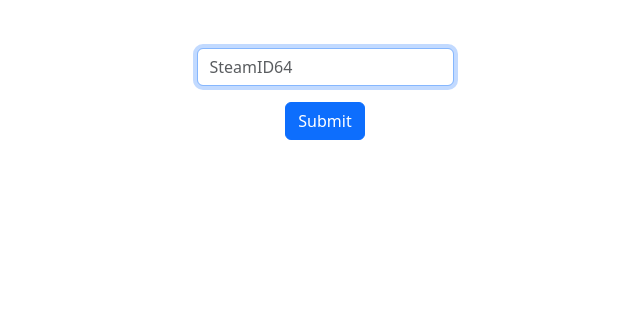
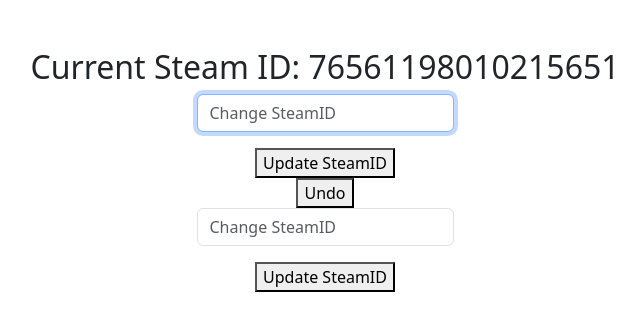
Before and after one commit to SamTheFarmer16/GameList, a Flask app: page /profile in a window 1280 px wide. Shown: the part 76-407 px from the top of the page, without its empty margins (315-959 px from the left). Run offline with Flask 3, Linux system fonts and the light colour scheme; a user stored in the database is signed in; data comes from the database, SQL or seed files in the repository.

Commit message:
Started adding other options to profile

```diff
--- a/app.py
+++ b/app.py
@@ -142,45 +142,44 @@ def index():
 def profile():
     """Allow user to input SteadID64 and update their gamelist"""
 
-    if request.method == "POST":
-        steam_id64 = request.form.get("steam_id64")
-        user_id = session["user_id"]
+    user_id = session["user_id"]
 
-        # Check if SteamID is valid
-        if not steam_id64:
-            return error("must provide steamID", 400)
-        if len(steam_id64) != 17 or not steam_id64.isdigit():
-            return error("invalid steamID", 400)
-        if is_valid_steamid64(steam_id64) == False:
-            return error("Invalid SteamID", 400)
-
-        with sqlite3.connect("gamelist.db") as con:
+    with sqlite3.connect("gamelist.db") as con:
             con.row_factory = sqlite3.Row
             cur = con.cursor()
 
-            # Check if user exists
+            # Check if user has a steamID
             cur.execute("SELECT steam_id FROM users WHERE id = ?", (user_id, ))
             result = cur.fetchone()
             current_steam_id = result["steam_id"] if result else None
 
-            if current_steam_id is None:
+            if request.method == "POST":
+                steam_id64 = request.form.get("steam_id64")
+
+                # Check if SteamID is valid
+                if not steam_id64:
+                    return error("must provide steamID", 400)
+                if is_valid_steamid64(steam_id64) == False:
+                    return error("Invalid SteamID", 400)
+
                 # Insert SteamID into DB
-                cur.execute("UPDATE users SET steam_id = ? WHERE id = ?" , (steam_id64, user_id, ))
-                con.commit()
-
-                # Add new games to list and update current total count
-                library_update(steam_id64, user_id)
-
-            else:
-                if steam_id64 == current_steam_id:
-                    return error("SteamID unchanged", 400)
-                else:
-                    today = date.today().isoformat()
-                    # Delist games the user currently has from steam and add date
-                    cur.execute("UPDATE gamelist SET listed = ?, delist_date = ? WHERE user_id = ?", (0, today, user_id))
+                if current_steam_id is None:
+                    cur.execute("UPDATE users SET steam_id = ? WHERE id = ?" , (steam_id64, user_id, ))
                     con.commit()
 
                     # Add new games to list and update current total count
                     library_update(steam_id64, user_id)
 
-    return render_template("profile.html")
+                else:
+                    if steam_id64 == current_steam_id:
+                        return error("SteamID unchanged", 400)
+                    else:
+                        today = date.today().isoformat()
+                        # Delist games the user currently has from steam and add date
+                        cur.execute("UPDATE gamelist SET listed = ?, delist_date = ? WHERE user_id = ?", (0, today, user_id))
+                        con.commit()
+
+                        # Add new games to list and update current total count
+                        library_update(steam_id64, user_id)
+
+    return render_template("profile.html", current_steam_id=current_steam_id)
--- a/helpers.py
+++ b/helpers.py
@@ -18,6 +18,8 @@ def error(message, code=400):
 def is_valid_steamid64(steamid64):
     """Checks if steamid64 is valid."""
 
+    if len(steamid64) != 17 or not steamid64.isdigit():
+            return False
     try:
         sid = int(steamid64)
     except ValueError:
--- a/templates/profile.html
+++ b/templates/profile.html
@@ -5,10 +5,49 @@
 {% endblock %}
 
 {% block main %}
-    <form action="/profile" method="post">
-        <div class="mb-3">
-            <input autocomplete="off" autofocus class="form-control mx-auto w-auto" name="steam_id64" placeholder="SteamID64" type="text">
-        </div>
-        <button class="btn btn-primary" type="submit">Submit</button>
-    </form>
+    {% if current_steam_id %}
+        <h2>Current Steam ID: {{ current_steam_id }}</h2>
+            <form action="/profile" method="POST" onsubmit="return confirm('Add Steam games to Game Library and remove old SteamIDs games? Will be able to get them back within 30 days');">
+                <div class="mb-3">
+                    <input autocomplete="off" autofocus class="form-control mx-auto w-auto" name="steam_id64" placeholder="Change SteamID" type="text">
+                </div>
+                <button type="submit" name="action" value="add">Update SteamID</button>
+            </form>
+            <button id="undoButton">Undo</button>
+                <div id="undoModal" style="display: none; position: fixed; top: 20%; left: 35%; background: white; border: 1px solid #ccc; padding: 20px; z-index: 1000;">
+                    <form method="POST" action="/profile">
+                        <input type="hidden" name="action" value="undo">
+                        <label for="steam_id">SteamID to Restore:</label>
+                        <input type="text" name="steam_id64" required><br><br>
+
+                        <button type="submit">Submit</button>
+                        <button type="button" onclick="closeModal()">Cancel</button>
+                    </form>
+                </div>
+            <form action="/profile" method="POST" onsubmit="return confirm('Add old SteamID games back to Game Library? This will remove the games tied to the current SteamID');">
+                <div class="mb-3">
+                    <input autocomplete="off" autofocus class="form-control mx-auto w-auto" name="steam_id64" placeholder="Change SteamID" type="text">
+                </div>
+                <button type="submit" name="action" value="undo">Update SteamID</button>
+            </form>
+    {% else %}
+            <form action="/profile" method="POST" onsubmit="return confirm('Add Steam games to Game Library?');">
+                <div class="mb-3">
+                    <input autocomplete="off" autofocus class="form-control mx-auto w-auto" name="steam_id64" placeholder="Enter SteamID64" type="text">
+                </div>
+                <button type="submit" name="action" value="add">Add SteamID</button>
+            </form>
+    {% endif %}
+<script>
+  const modal = document.getElementById('undoModal');
+  const undoBtn = document.getElementById('undoButton');
+
+  undoBtn.addEventListener('click', () => {
+    modal.style.display = 'block';
+  });
+
+  function closeModal() {
+    modal.style.display = 'none';
+  }
+</script>
 {% endblock %}
```
